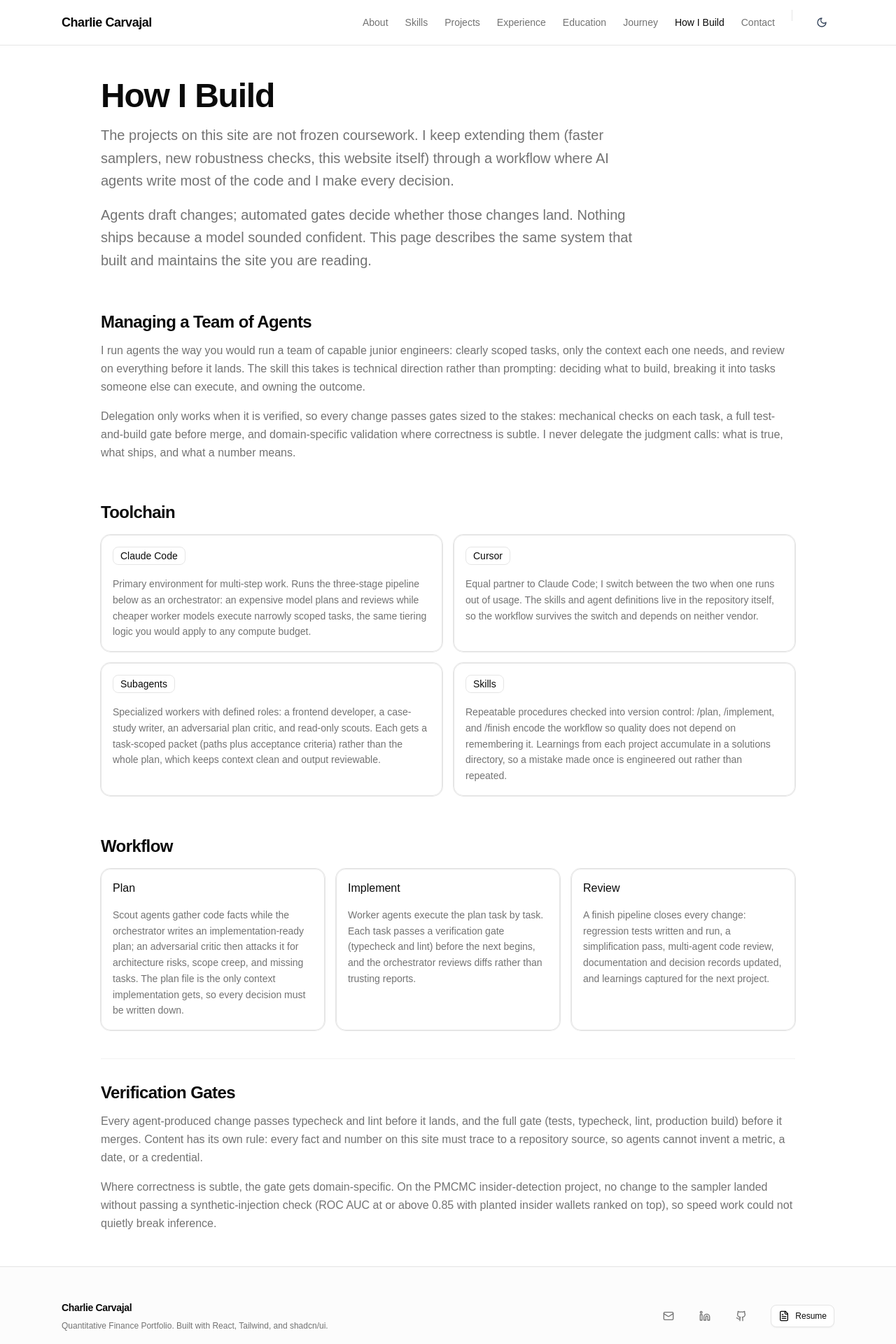
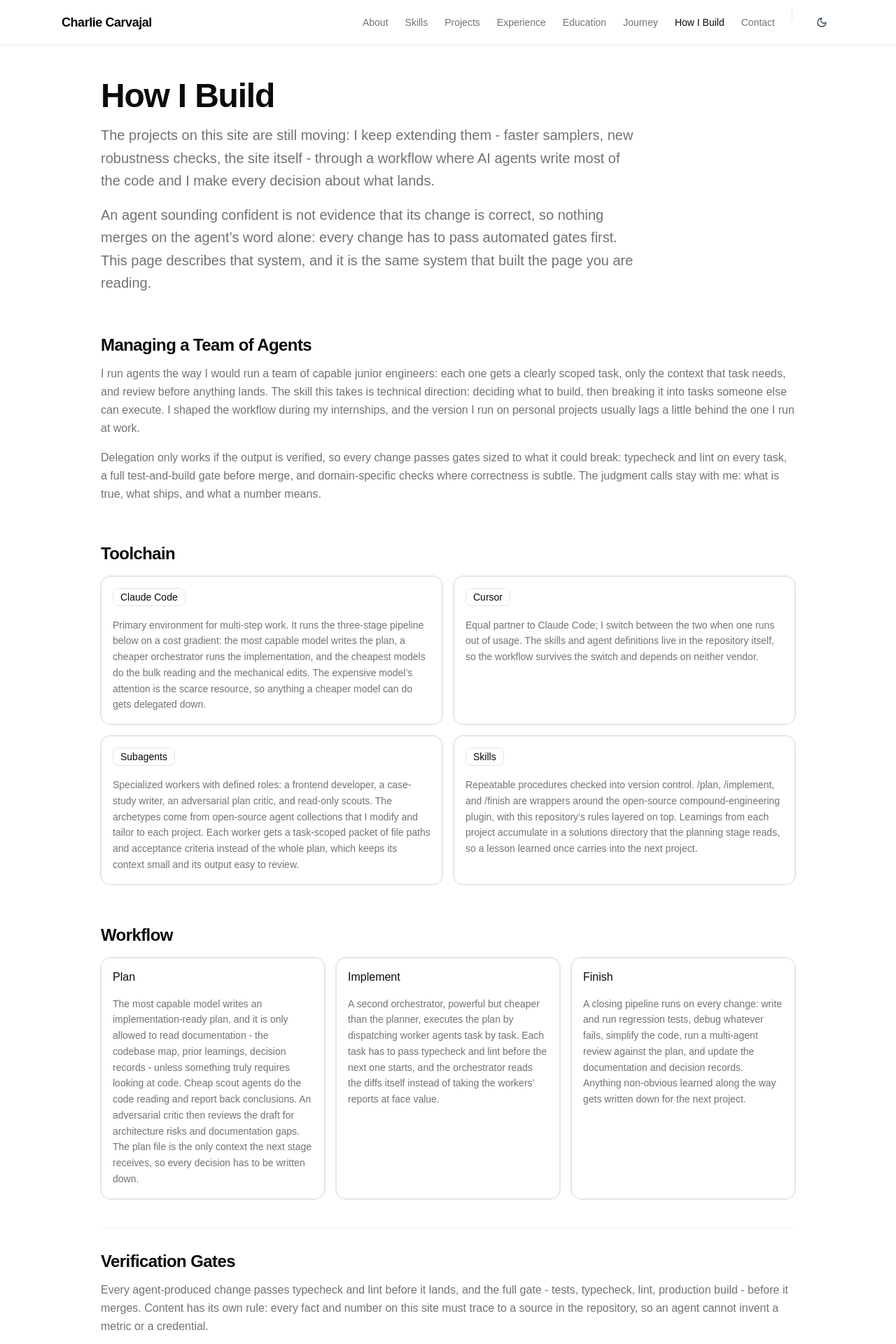
Before and after one commit to Emax25/portfolio-website, a React (Vite) app: page /how-i-build in a window 1280 px wide. Shown: the top 1920 px of the page at 70% size. Built offline with nearby package versions, Linux system fonts and the light colour scheme.

Commit message:
Rewrite How I Build copy in Charlie's voice; correct workflow details

```diff
--- a/src/content/how-i-build.ts
+++ b/src/content/how-i-build.ts
@@ -2,20 +2,20 @@ import type { HowIBuildContent } from './types';
 
 export const howIBuild: HowIBuildContent = {
   intro: [
-    'The projects on this site are not frozen coursework. I keep extending them (faster samplers, new robustness checks, this website itself) through a workflow where AI agents write most of the code and I make every decision.',
-    'Agents draft changes; automated gates decide whether those changes land. Nothing ships because a model sounded confident. This page describes the same system that built and maintains the site you are reading.'
+    'The projects on this site are still moving: I keep extending them - faster samplers, new robustness checks, the site itself - through a workflow where AI agents write most of the code and I make every decision about what lands.',
+    'An agent sounding confident is not evidence that its change is correct, so nothing merges on the agent’s word alone: every change has to pass automated gates first. This page describes that system, and it is the same system that built the page you are reading.'
   ],
   philosophy: {
     title: 'Managing a Team of Agents',
     body: [
-      'I run agents the way you would run a team of capable junior engineers: clearly scoped tasks, only the context each one needs, and review on everything before it lands. The skill this takes is technical direction rather than prompting: deciding what to build, breaking it into tasks someone else can execute, and owning the outcome.',
-      'Delegation only works when it is verified, so every change passes gates sized to the stakes: mechanical checks on each task, a full test-and-build gate before merge, and domain-specific validation where correctness is subtle. I never delegate the judgment calls: what is true, what ships, and what a number means.'
+      'I run agents the way I would run a team of capable junior engineers: each one gets a clearly scoped task, only the context that task needs, and review before anything lands. The skill this takes is technical direction: deciding what to build, then breaking it into tasks someone else can execute. I shaped the workflow during my internships, and the version I run on personal projects usually lags a little behind the one I run at work.',
+      'Delegation only works if the output is verified, so every change passes gates sized to what it could break: typecheck and lint on every task, a full test-and-build gate before merge, and domain-specific checks where correctness is subtle. The judgment calls stay with me: what is true, what ships, and what a number means.'
     ]
   },
   toolchain: [
     {
       name: 'Claude Code',
-      role: 'Primary environment for multi-step work. Runs the three-stage pipeline below as an orchestrator: an expensive model plans and reviews while cheaper worker models execute narrowly scoped tasks, the same tiering logic you would apply to any compute budget.'
+      role: 'Primary environment for multi-step work. It runs the three-stage pipeline below on a cost gradient: the most capable model writes the plan, a cheaper orchestrator runs the implementation, and the cheapest models do the bulk reading and the mechanical edits. The expensive model’s attention is the scarce resource, so anything a cheaper model can do gets delegated down.'
     },
     {
       name: 'Cursor',
@@ -23,32 +23,32 @@ export const howIBuild: HowIBuildContent = {
     },
     {
       name: 'Subagents',
-      role: 'Specialized workers with defined roles: a frontend developer, a case-study writer, an adversarial plan critic, and read-only scouts. Each gets a task-scoped packet (paths plus acceptance criteria) rather than the whole plan, which keeps context clean and output reviewable.'
+      role: 'Specialized workers with defined roles: a frontend developer, a case-study writer, an adversarial plan critic, and read-only scouts. The archetypes come from open-source agent collections that I modify and tailor to each project. Each worker gets a task-scoped packet of file paths and acceptance criteria instead of the whole plan, which keeps its context small and its output easy to review.'
     },
     {
       name: 'Skills',
-      role: 'Repeatable procedures checked into version control: /plan, /implement, and /finish encode the workflow so quality does not depend on remembering it. Learnings from each project accumulate in a solutions directory, so a mistake made once is engineered out rather than repeated.'
+      role: 'Repeatable procedures checked into version control. /plan, /implement, and /finish are wrappers around the open-source compound-engineering plugin, with this repository’s rules layered on top. Learnings from each project accumulate in a solutions directory that the planning stage reads, so a lesson learned once carries into the next project.'
     }
   ],
   workflow: [
     {
       stage: 'Plan',
-      description: 'Scout agents gather code facts while the orchestrator writes an implementation-ready plan; an adversarial critic then attacks it for architecture risks, scope creep, and missing tasks. The plan file is the only context implementation gets, so every decision must be written down.'
+      description: 'The most capable model writes an implementation-ready plan, and it is only allowed to read documentation - the codebase map, prior learnings, decision records - unless something truly requires looking at code. Cheap scout agents do the code reading and report back conclusions. An adversarial critic then reviews the draft for architecture risks and documentation gaps. The plan file is the only context the next stage receives, so every decision has to be written down.'
     },
     {
       stage: 'Implement',
-      description: 'Worker agents execute the plan task by task. Each task passes a verification gate (typecheck and lint) before the next begins, and the orchestrator reviews diffs rather than trusting reports.'
+      description: 'A second orchestrator, powerful but cheaper than the planner, executes the plan by dispatching worker agents task by task. Each task has to pass typecheck and lint before the next one starts, and the orchestrator reads the diffs itself instead of taking the workers’ reports at face value.'
     },
     {
-      stage: 'Review',
-      description: 'A finish pipeline closes every change: regression tests written and run, a simplification pass, multi-agent code review, documentation and decision records updated, and learnings captured for the next project.'
+      stage: 'Finish',
+      description: 'A closing pipeline runs on every change: write and run regression tests, debug whatever fails, simplify the code, run a multi-agent review against the plan, and update the documentation and decision records. Anything non-obvious learned along the way gets written down for the next project.'
     }
   ],
   verification: {
     title: 'Verification Gates',
     body: [
-      'Every agent-produced change passes typecheck and lint before it lands, and the full gate (tests, typecheck, lint, production build) before it merges. Content has its own rule: every fact and number on this site must trace to a repository source, so agents cannot invent a metric, a date, or a credential.',
-      'Where correctness is subtle, the gate gets domain-specific. On the PMCMC insider-detection project, no change to the sampler landed without passing a synthetic-injection check (ROC AUC at or above 0.85 with planted insider wallets ranked on top), so speed work could not quietly break inference.'
+      'Every agent-produced change passes typecheck and lint before it lands, and the full gate - tests, typecheck, lint, production build - before it merges. Content has its own rule: every fact and number on this site must trace to a source in the repository, so an agent cannot invent a metric or a credential.',
+      'Where correctness is subtle, the gate gets specific to the domain. On the PMCMC insider-detection project, no change to the sampler landed without passing a synthetic-injection check: ROC AUC at or above 0.85, with the planted insider wallets ranked on top. A speedup that broke inference would fail that check before I ever saw the code.'
     ]
   }
 };
```
